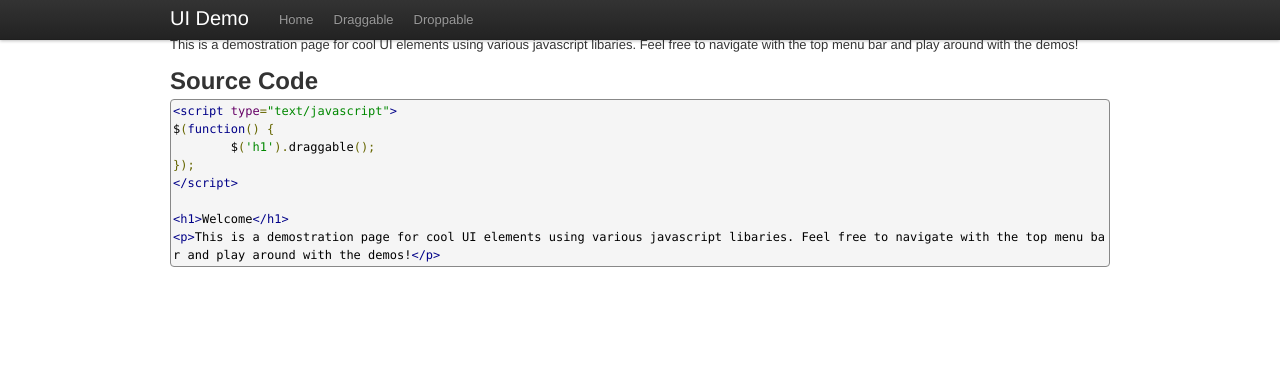
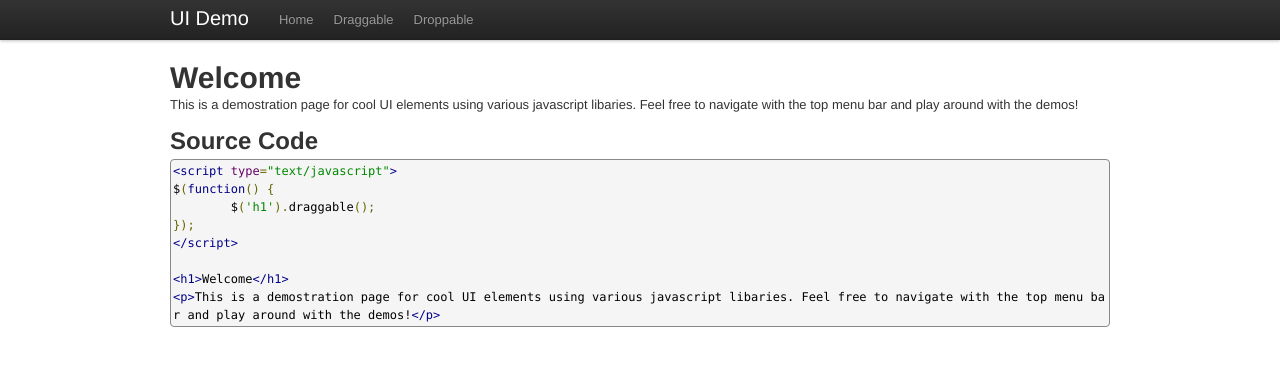
Before and after one commit to cjlarose/ui-demo, a PHP site: page / in a window 1280 px wide. Shown: the top 366 px of the page. Run offline with PHP 8.4, Linux system fonts and the light colour scheme; some libraries are stand-ins or nearby versions.

Commit message:
Added back padding top to body

```diff
--- a/css/style.css
+++ b/css/style.css
@@ -1,3 +1,6 @@
+body {
+	padding-top: 60px;
+}
 .draggable {
 	border: 10px solid #ffcc00;
 	float: left;
```
